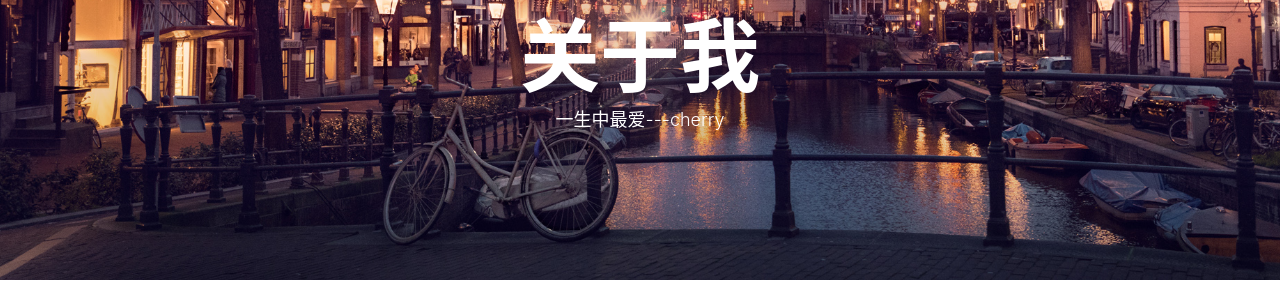
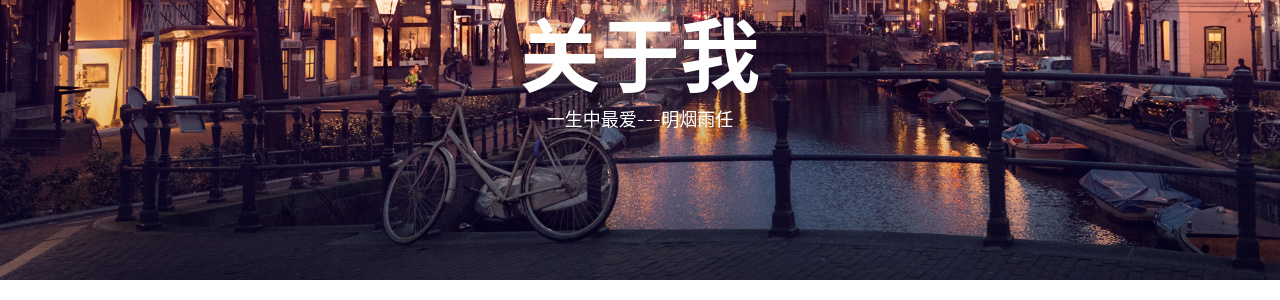
Before and after one commit to ghubcherrylove/ghubcherrylove.github.io, a Jekyll site: the page built from about.html, in a window 1280 px wide and 900 px high. Shown: the part 138-438 px from the top of the window. Built offline with Jekyll 4.4.1, drawn with Linux system fonts in a browser that asks for light colours; nearby versions of some CDN libraries; comment, search, counter and statistics services are not loaded.

Commit message:
Update about.html

```diff
--- a/about.html
+++ b/about.html
@@ -1,7 +1,7 @@
 ---
 layout: page
 title: "关于我"
-description: "一生中最爱---cherry"
+description: "一生中最爱---明烟雨任"
 header-img: "img/about-bg.jpg"
 ---
 
```
